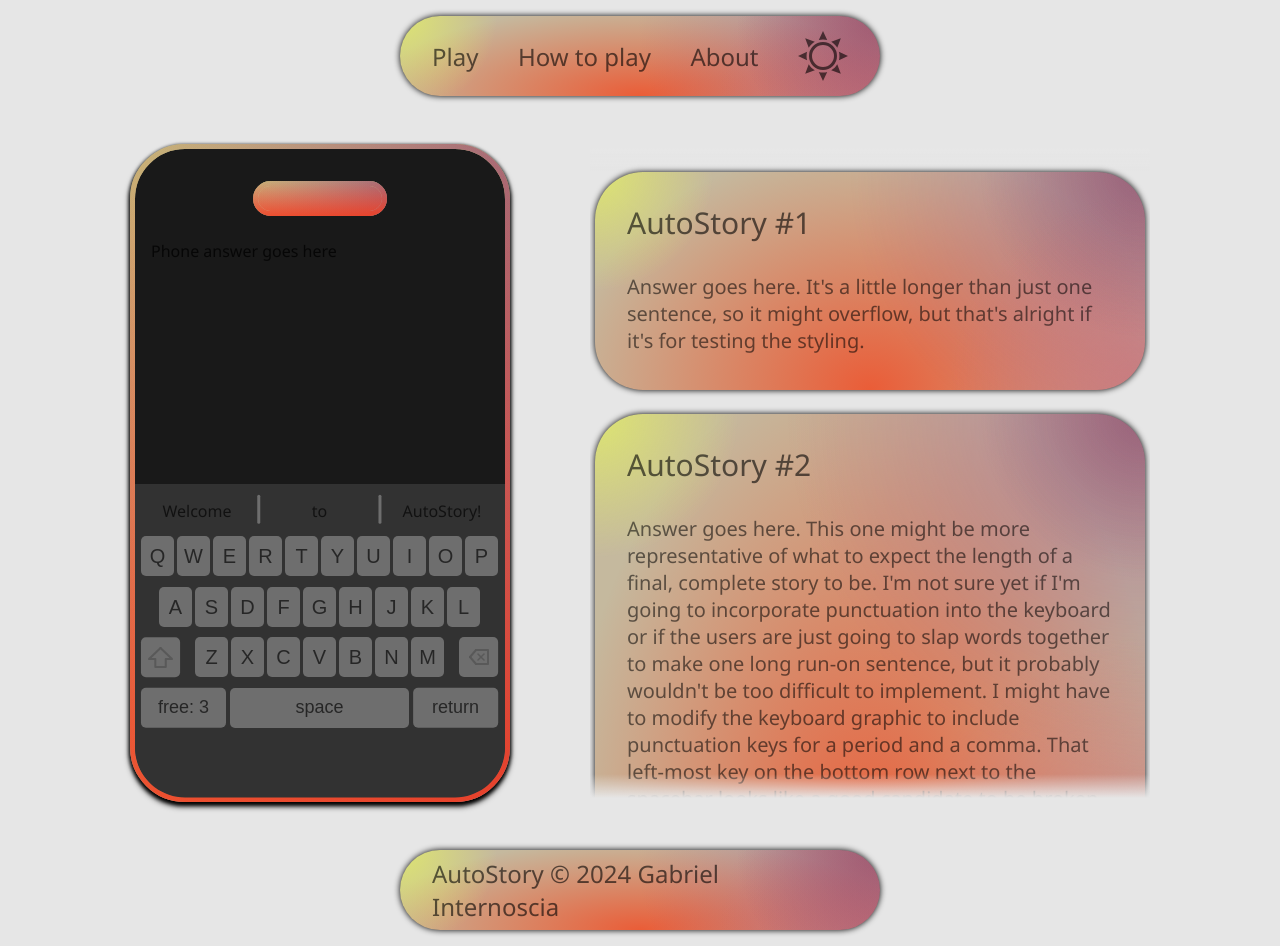
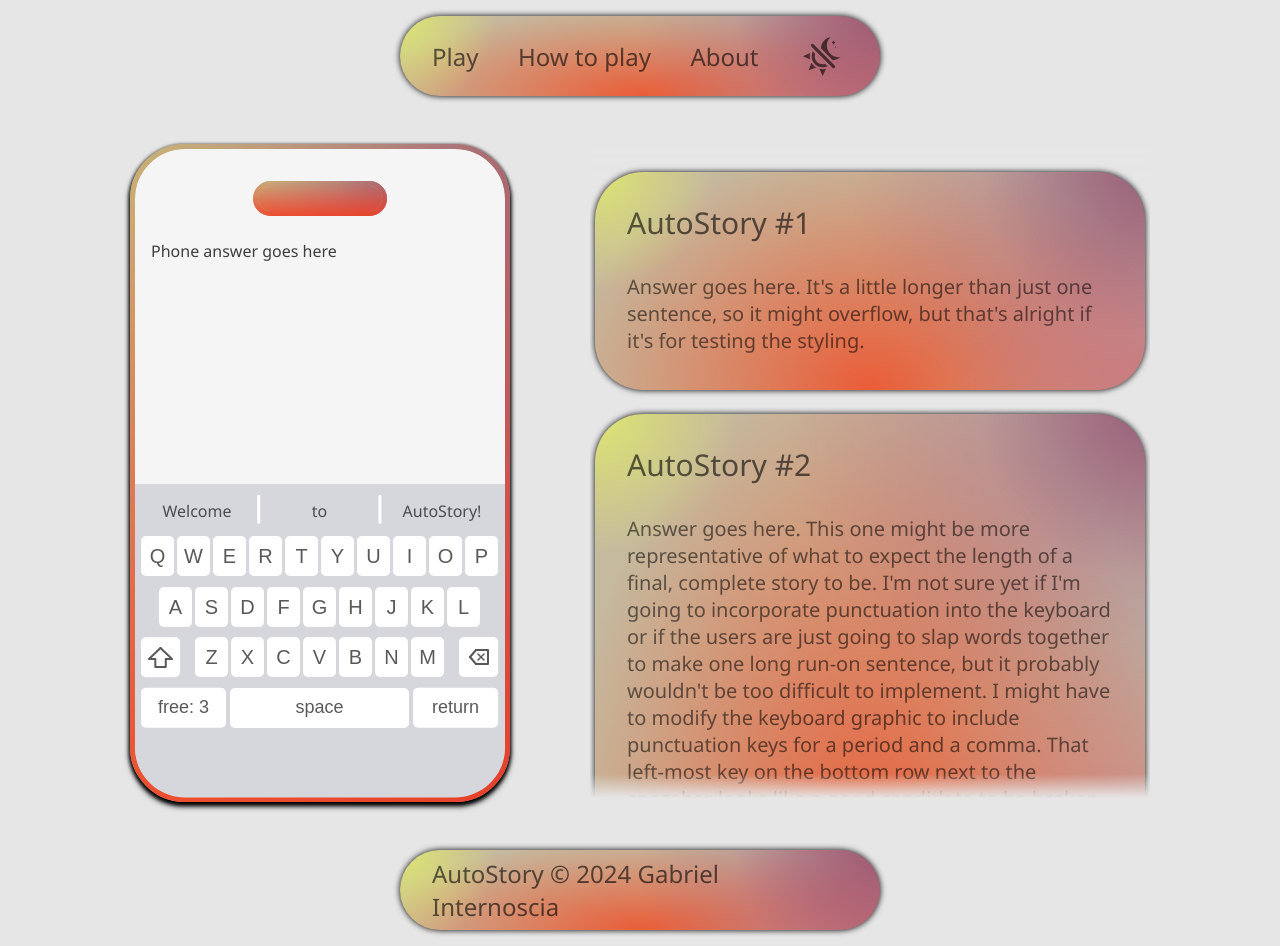
Before and after one commit to DesperateDinosaur/KatharinaBirthday, a plain HTML site: page index.html in a window 1280 px wide. Drawn offline with Linux system fonts and the light colour scheme.

Commit message:
Tweaks to main page.

```diff
--- a/index.html
+++ b/index.html
@@ -23,7 +23,7 @@
     <div id="left-margin"></div>
     <div id="game-area">
       <div id="game-phone-bg">
-        <img id="phone-bg" src="./assets/vectors/phone_dark.svg" alt="Outline of a phone with a pill-shaped cutout at the top of the display."/>
+        <img id="phone-bg" src="./assets/vectors/phone_light.svg" alt="Outline of a phone with a pill-shaped cutout at the top of the display."/>
       </div>
       <div id="game-phone-area">
         <div id="game-answer-area">
@@ -43,7 +43,7 @@
           </div>
           <div id="game-keyboard-keys-area">
             <div id="game-keyboard-keys-bg">
-              <img id="keyboard-bg" src="./assets/vectors/keyboard_dark.svg" alt="Phone keyboard."/>
+              <img id="keyboard-bg" src="./assets/vectors/keyboard_light.svg" alt="Phone keyboard."/>
             </div>
             <div id="game-keyboard-keys-letters">
               <div id="game-keyboard-row-1">
--- a/scripts/index.js
+++ b/scripts/index.js
@@ -12,8 +12,8 @@ document.addEventListener("DOMContentLoaded", function(event) {
 
 function getTheme() {
   if (localStorage.getItem('theme') === null) {
-    localStorage.setItem('theme', 'light');
-  } else {
+    localStorage.setItem('theme', 'auto');
+  }
   let theme = localStorage.getItem('theme');
 
   if (theme === 'light') {
@@ -38,7 +38,6 @@ function getTheme() {
     }
     document.getElementById('theme-toggle').src = 'assets/vectors/auto_mode_icon.svg';
     document.getElementById('theme-toggle').alt = 'Theme toggle. Current theme is based on your browser preferences.';
-    }
   }
 }
 
```
Lines whose indentation alone changed are shown as unchanged.
